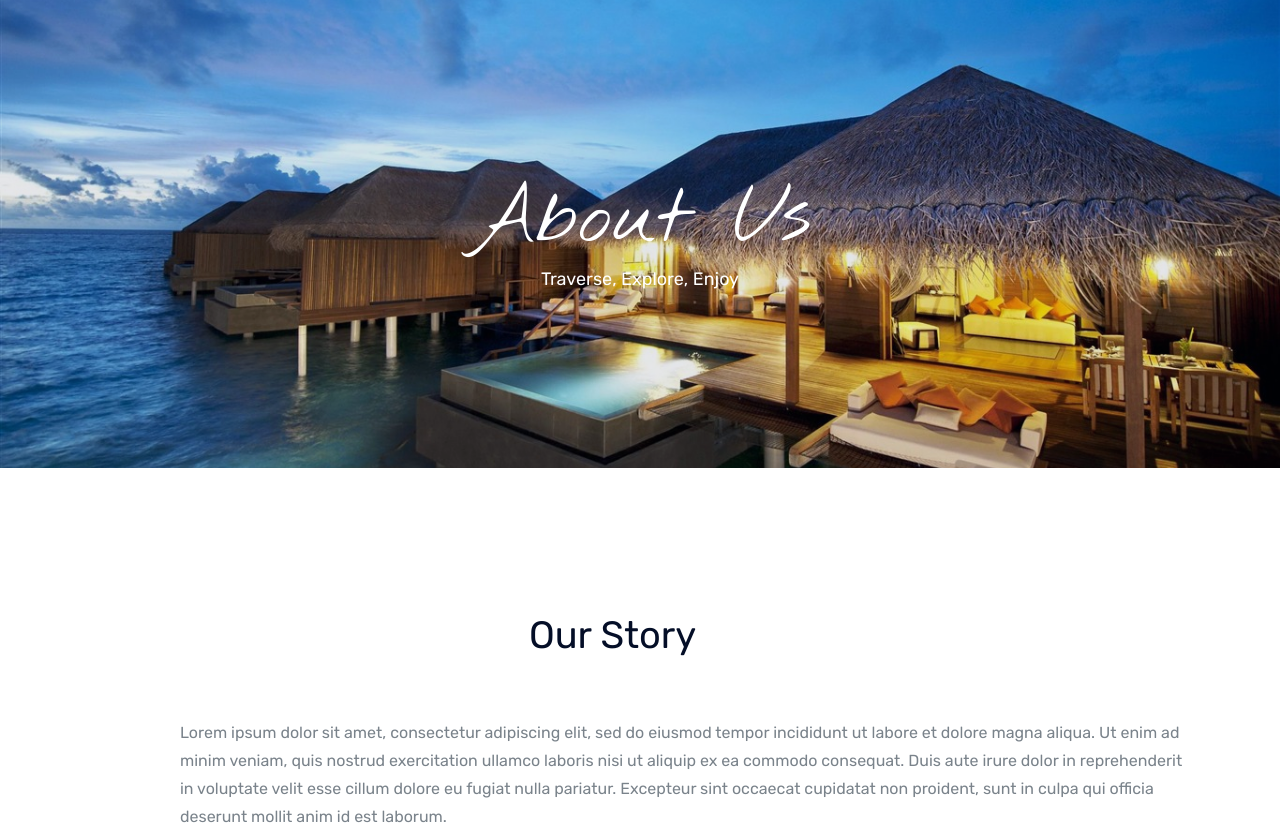
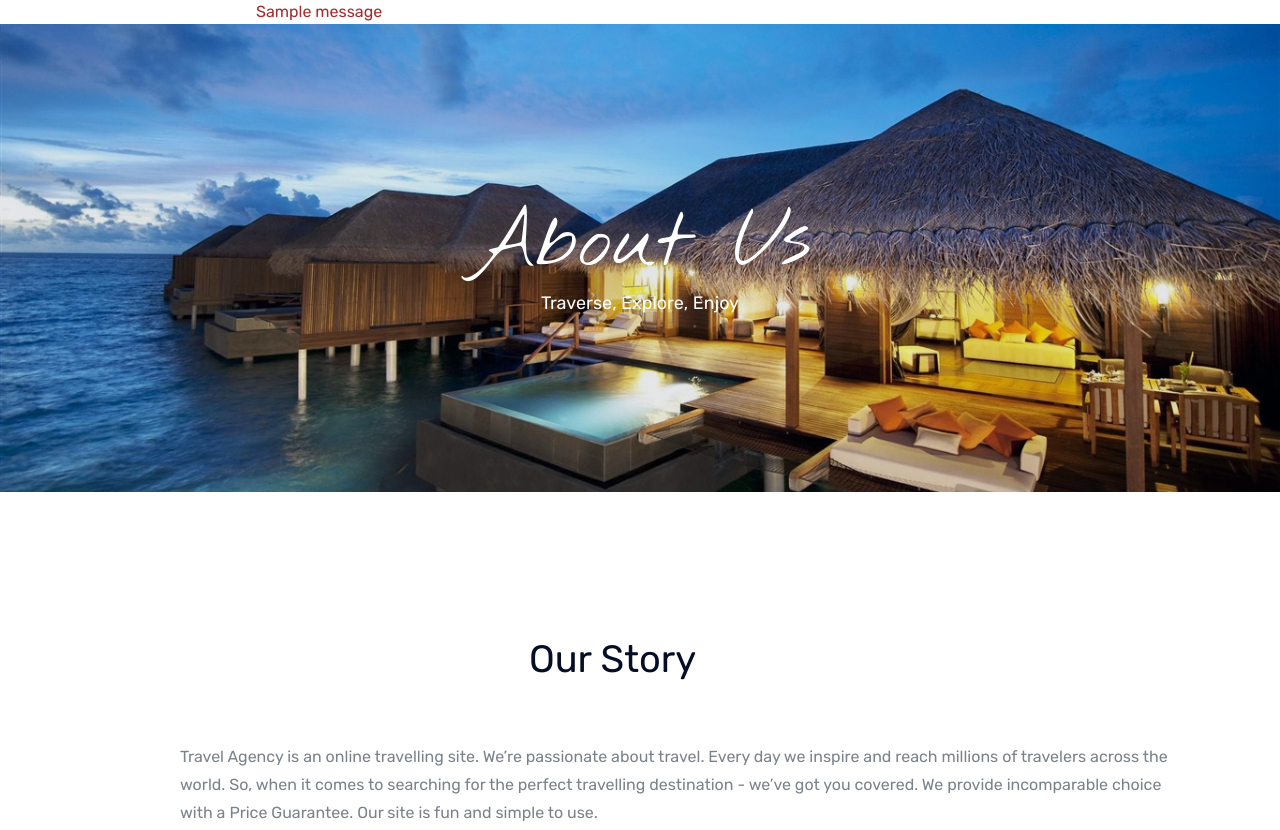
Before and after one commit to TracyOgutu/TravelAgency, a Django app: page /about/ in a window 1280 px wide. Shown: the part 135-965 px from the top of the page. Run offline with Django 3.2, Linux system fonts and the light colour scheme; tables that the repository leaves empty hold one stand-in row (values such as "Sample post"); one stand-in notice (Sample message) is shown; some libraries are stand-ins or nearby versions.

Commit message:
add templates

```diff
--- a/agency/templates/about.html
+++ b/agency/templates/about.html
@@ -38,18 +38,15 @@
                         <div class="story_info">
                             <div class="row">
                                 <div class="col-lg-12">
-                                    <p>Lorem ipsum dolor sit amet, consectetur adipiscing elit, sed do eiusmod tempor
-                                        incididunt ut labore et dolore magna aliqua. Ut enim ad minim veniam, quis
-                                        nostrud exercitation ullamco laboris nisi ut aliquip ex ea commodo consequat.
-                                        Duis aute irure dolor in reprehenderit in voluptate velit esse cillum dolore eu
-                                        fugiat nulla pariatur. Excepteur sint occaecat cupidatat non proident, sunt in
-                                        culpa qui officia deserunt mollit anim id est laborum.</p>
-                                    <p>Lorem ipsum dolor sit amet, consectetur adipiscing elit, sed do eiusmod tempor
-                                        incididunt ut labore et dolore magna aliqua. Ut enim ad minim veniam, quis
-                                        nostrud exercitation ullamco laboris nisi ut aliquip ex ea commodo consequat.
-                                        Duis aute irure dolor in reprehenderit in voluptate velit esse cillum dolore eu
-                                        fugiat nulla pariatur. Excepteur sint occaecat cupidatat non proident, sunt in
-                                        culpa qui officia deserunt mollit anim id est laborum.</p>
+                                    <p>Travel Agency is an online travelling site. We’re passionate about travel. Every
+                                        day we inspire and reach millions of travelers across the world. So, when it
+                                        comes to searching for the perfect travelling destination - we’ve got you
+                                        covered. We provide incomparable choice with a Price Guarantee. Our site is fun
+                                        and simple to use.
+                                       </p>
+                                    <p> Oh, and the best part? We are still growing! New countries and cities launch
+                                        weekly, so what are you waiting for? Have a look around. Get in touch if you’d
+                                        like to join us by becoming an Travelling Agency Contributor.</p>
                                 </div>
                             </div>
                         </div>
--- a/agency/templates/base2.html
+++ b/agency/templates/base2.html
@@ -85,6 +85,10 @@
                                                         <!-- {%url 'displayprofile' user.id%} -->
                                                         <li>
                                                             <a href="{%url 'displayprofile' user.id%}">View Profile</a>
+
+                                                        </li>
+                                                        <li>
+                                                            <a href="{%url 'displaywishlist'%}">My Wishlist</a>
 
                                                         </li>
 <!--
@@ -188,6 +192,17 @@
 
     </div>
     <!-- slider_area_end -->
+    {%endblock%}
+
+    {%block messages%}
+    {% if messages %}
+    <ul class="messages">
+        {% for message in messages %}
+        <li{% if message.tags %} class="{{ message.tags }}"{% endif %} style="margin-left:20%;color:brown">{{ message }}</li>
+        {% endfor %}
+    </ul>
+
+    {%endif%}
     {%endblock%}
 
     {%block whereto%}
```
Also changed, not shown: agency/templates/contact.html (+7 -6 lines), agency/templates/singledestination.html (+11 -3 lines), agency/templates/wishlist.html (added, +68 -0 lines).
